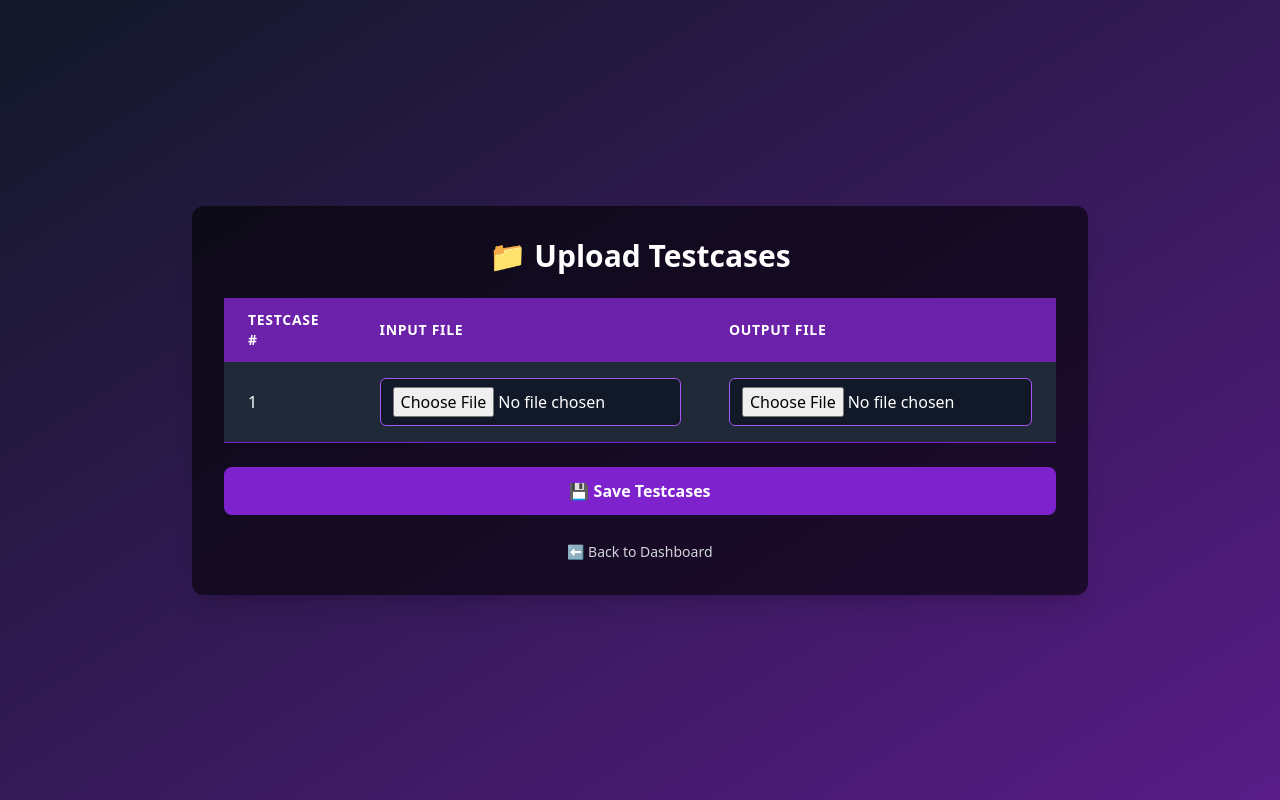
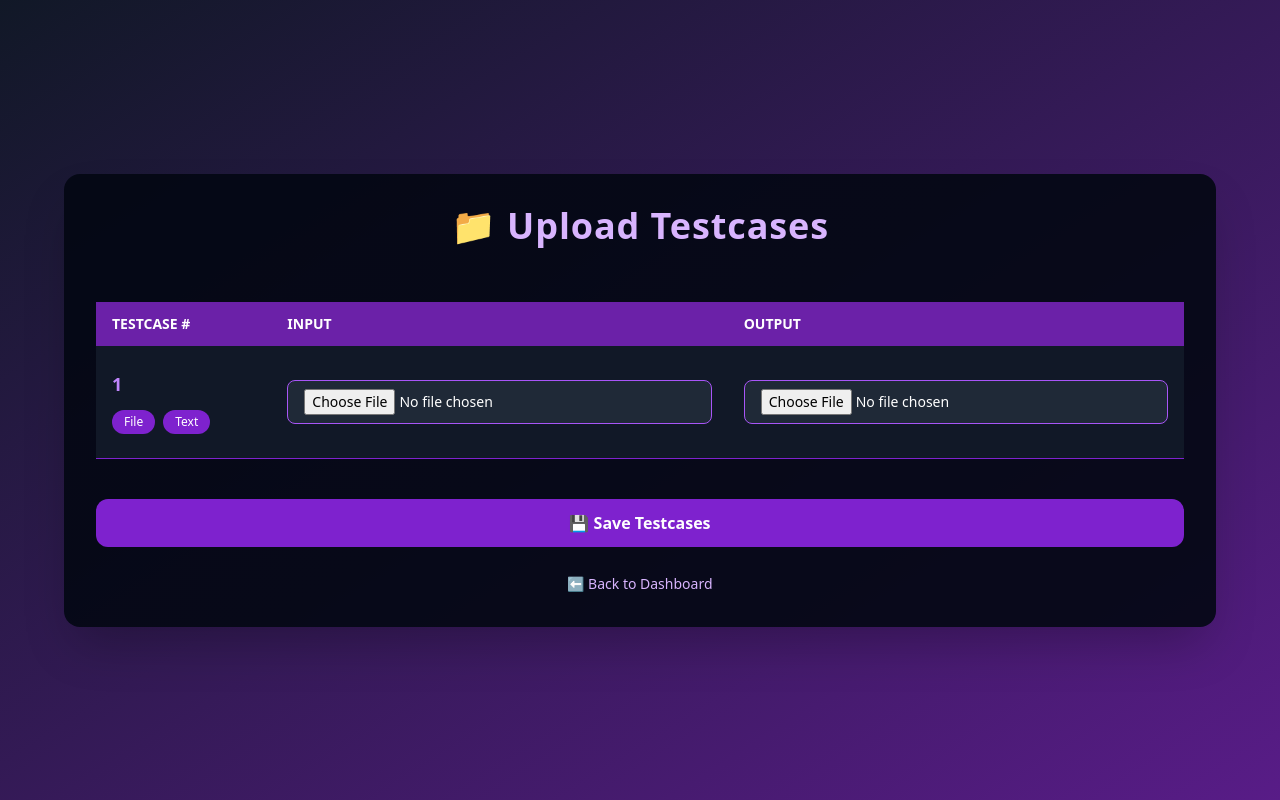
Before and after one commit to codesayan2004/OJ, a Django app: page /add_testcase/1/1 in a window 1280 px wide. Run offline with Django 5.2, Linux system fonts and the light colour scheme; some libraries are stand-ins or nearby versions.

Commit message:
Test case option added

```diff
--- a/backend/problem/templates/my-problem-list.html
+++ b/backend/problem/templates/my-problem-list.html
@@ -56,7 +56,11 @@
               <a href="/update_problem/{{ problem.id }}" class="text-blue-400 hover:underline">Update</a>
             </td>
             <td class="px-4 py-3">
-              <a href="/delete_problem/{{ problem.id }}" class="text-red-400 hover:underline">Delete</a>
+              <a href="/delete_problem/{{ problem.id }}"
+                class="text-red-400 hover:underline"
+                onclick="return confirm('⚠️ Are you sure you want to delete this problem? This action cannot be undone.')">
+                Delete
+              </a>
             </td>
             <td class="px-4 py-3">
               <a href="/add_testcase/{{ problem.id }}" class="text-green-400 hover:underline">Add TestCases</a>
--- a/backend/submission/templates/upload_tc.html
+++ b/backend/submission/templates/upload_tc.html
@@ -6,48 +6,100 @@
   <meta name="viewport" content="width=device-width, initial-scale=1.0" />
   <title>Upload Testcases | CodeSphere</title>
   <script src="https://cdn.tailwindcss.com"></script>
+  <script>
+    function toggleInputMode(index, mode) {
+      const fileInput = document.getElementById(`file_mode_${index}`);
+      const textInput = document.getElementById(`text_mode_${index}`);
+      const fileOutput = document.getElementById(`file_mode_${index}_out`);
+      const textOutput = document.getElementById(`text_mode_${index}_out`);
+
+      if (mode === 'file') {
+        fileInput.classList.remove('hidden');
+        fileOutput.classList.remove('hidden');
+        textInput.classList.add('hidden');
+        textOutput.classList.add('hidden');
+      } else {
+        fileInput.classList.add('hidden');
+        fileOutput.classList.add('hidden');
+        textInput.classList.remove('hidden');
+        textOutput.classList.remove('hidden');
+      }
+    }
+  </script>
 </head>
 
-<body class="bg-gradient-to-br from-gray-900 to-purple-900 min-h-screen flex items-center justify-center text-white px-4">
-  <div class="bg-black bg-opacity-60 p-8 rounded-xl shadow-xl w-full max-w-4xl">
-    <h2 class="text-3xl font-bold mb-6 text-center">📁 Upload Testcases</h2>
+<body class="bg-gradient-to-br from-gray-900 to-purple-900 min-h-screen flex items-center justify-center px-4 py-8 text-white">
+  <div class="bg-gray-950 bg-opacity-90 p-8 rounded-2xl shadow-2xl w-full max-w-6xl">
+    <h2 class="text-4xl font-extrabold mb-8 text-center text-purple-300 tracking-wide">📁 Upload Testcases</h2>
 
-    <form method="POST" enctype="multipart/form-data" class="overflow-x-auto">
+    <form method="POST" enctype="multipart/form-data" class="overflow-x-auto space-y-6">
       {% csrf_token %}
 
-      <table class="w-full text-left border-collapse mb-6">
+      <table class="w-full table-auto border-collapse">
         <thead>
-          <tr class="bg-purple-800 text-white">
-            <th class="px-6 py-3 text-sm font-semibold uppercase tracking-wider">Testcase #</th>
-            <th class="px-6 py-3 text-sm font-semibold uppercase tracking-wider">Input File</th>
-            <th class="px-6 py-3 text-sm font-semibold uppercase tracking-wider">Output File</th>
+          <tr class="bg-purple-800 text-white text-sm uppercase">
+            <th class="px-4 py-3 text-left font-semibold">Testcase #</th>
+            <th class="px-4 py-3 text-left font-semibold">Input</th>
+            <th class="px-4 py-3 text-left font-semibold">Output</th>
           </tr>
         </thead>
         <tbody>
           {% for i in cnt %}
-          <tr class="bg-gray-800 border-b border-purple-700">
-            <td class="px-6 py-4">{{ i|add:1 }}</td>
-            <td class="px-6 py-4">
-              <input type="file" name="input_{{ i }}" required
-                class="w-full bg-gray-900 text-white border border-purple-500 px-3 py-2 rounded-md focus:outline-none focus:ring-2 focus:ring-purple-600" />
+          <tr class="bg-gray-900 border-b border-purple-700">
+            <td class="px-4 py-6 align-top">
+              <div class="text-lg font-semibold text-purple-400">{{ i|add:1 }}</div>
+              <div class="mt-3 flex gap-2">
+                <button type="button" onclick="toggleInputMode('{{ i }}', 'file')"
+                  class="px-3 py-1 text-xs rounded-full bg-purple-700 hover:bg-purple-800 transition">File</button>
+                <button type="button" onclick="toggleInputMode('{{ i }}', 'text')"
+                  class="px-3 py-1 text-xs rounded-full bg-purple-700 hover:bg-purple-800 transition">Text</button>
+              </div>
             </td>
-            <td class="px-6 py-4">
-              <input type="file" name="output_{{ i }}" required
-                class="w-full bg-gray-900 text-white border border-purple-500 px-3 py-2 rounded-md focus:outline-none focus:ring-2 focus:ring-purple-600" />
+
+            <!-- Input Column -->
+            <td class="px-4 py-4">
+              <!-- File Upload -->
+              <div id="file_mode_{{ i }}">
+                <input type="file" name="input_file_{{ i }}"
+                  class="w-full bg-gray-800 border border-purple-500 px-4 py-2 rounded-lg text-sm focus:ring-2 focus:ring-purple-600">
+              </div>
+              <!-- Textarea -->
+              <div id="text_mode_{{ i }}" class="hidden mt-4">
+                <textarea name="input_text_{{ i }}" rows="4"
+                  class="w-full bg-gray-800 border border-purple-500 px-4 py-2 rounded-lg text-sm focus:ring-2 focus:ring-purple-600"
+                  placeholder="Enter input text here..."></textarea>
+              </div>
+            </td>
+
+            <!-- Output Column -->
+            <td class="px-4 py-4">
+              <!-- File Upload -->
+              <div id="file_mode_{{ i }}_out">
+                <input type="file" name="output_file_{{ i }}"
+                  class="w-full bg-gray-800 border border-purple-500 px-4 py-2 rounded-lg text-sm focus:ring-2 focus:ring-purple-600">
+              </div>
+              <!-- Textarea -->
+              <div id="text_mode_{{ i }}_out" class="hidden mt-4">
+                <textarea name="output_text_{{ i }}" rows="4"
+                  class="w-full bg-gray-800 border border-purple-500 px-4 py-2 rounded-lg text-sm focus:ring-2 focus:ring-purple-600"
+                  placeholder="Enter output text here..."></textarea>
+              </div>
             </td>
           </tr>
           {% endfor %}
         </tbody>
       </table>
 
-      <button type="submit"
-        class="w-full bg-purple-700 hover:bg-purple-800 text-white font-semibold py-3 rounded-lg transition-all">
-        💾 Save Testcases
-      </button>
+      <div class="pt-4">
+        <button type="submit"
+          class="w-full bg-purple-700 hover:bg-purple-800 text-white font-bold py-3 rounded-xl transition duration-300">
+          💾 Save Testcases
+        </button>
+      </div>
     </form>
 
     <div class="mt-6 text-center">
-      <a href="/" class="text-sm text-gray-300 hover:underline">⬅ Back to Dashboard</a>
+      <a href="/" class="text-sm text-purple-300 hover:underline">⬅ Back to Dashboard</a>
     </div>
   </div>
 </body>
--- a/backend/submission/views.py
+++ b/backend/submission/views.py
@@ -4,6 +4,7 @@ from django.shortcuts import redirect
 from django.template import loader
 from problem.models import Problem
 from submission.models import TestCase
+from django.core.files.base import ContentFile
 import os
 
 # Create your views here.
@@ -22,22 +23,40 @@ def enter_test_case(request, pid):
 
 def test_case(request, pid, no):
     if request.method == 'POST':
-        print("From TC: ",pid)
+        print("From TC: ", pid)
         problem = Problem.objects.get(id=pid)
         print(problem)
-        for i in range(no):
-            input_data = request.FILES.get('input_' + str(i))
-            output_data = request.FILES.get('output_' + str(i))
-            print("Input: ", input_data)
-            print("Output: ", output_data)
-            TestCase.objects.create(problem=problem, input_file=input_data, output_file=output_data)
-            print("Instance created")
+
+        for i in range(int(no)):
+            # Try to get input: file or text
+            input_file = request.FILES.get(f'input_file_{i}')
+            input_text = request.POST.get(f'input_text_{i}')
+
+            output_file = request.FILES.get(f'output_file_{i}')
+            output_text = request.POST.get(f'output_text_{i}')
+
+            # Convert text to file if file not provided
+            if not input_file and input_text:
+                input_file = ContentFile(input_text.encode('utf-8'), name=f'input_{i}.txt')
+
+            if not output_file and output_text:
+                output_file = ContentFile(output_text.encode('utf-8'), name=f'output_{i}.txt')
+
+            if not input_file or not output_file:
+                print(f"Missing testcase #{i}. Skipping...")
+                continue  # Skip invalid testcases
+
+            # Save to database
+            TestCase.objects.create(problem=problem, input_file=input_file, output_file=output_file)
+            print(f"TestCase {i} created.")
+
         return redirect('/myproblems')
+
     else:
         print("from add tc", pid)
         template = loader.get_template('upload_tc.html')
         context = {
-            'cnt' : range(no),
+            'cnt': range(int(no)),
         }
         return HttpResponse(template.render(context, request))
 
```
